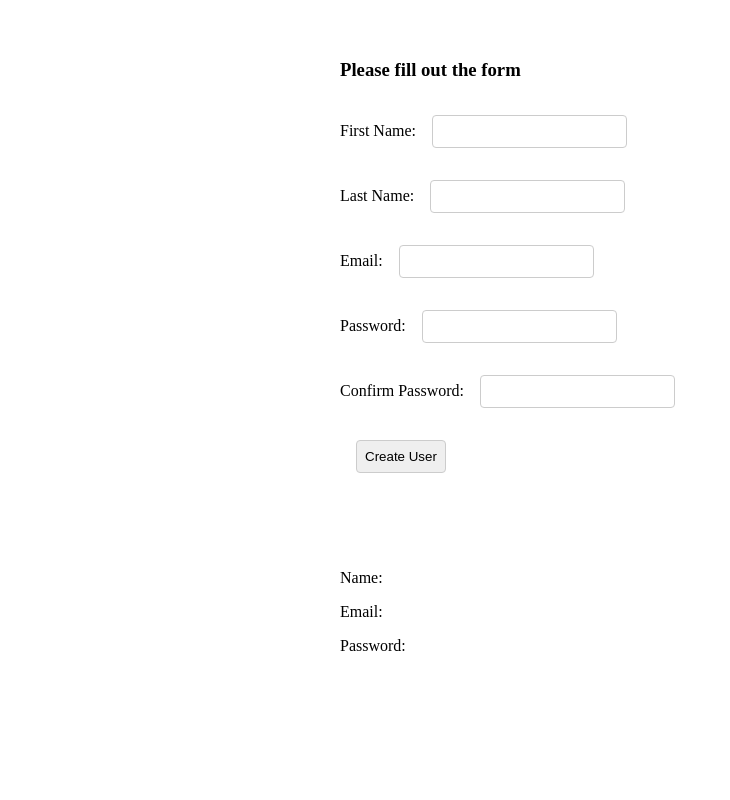
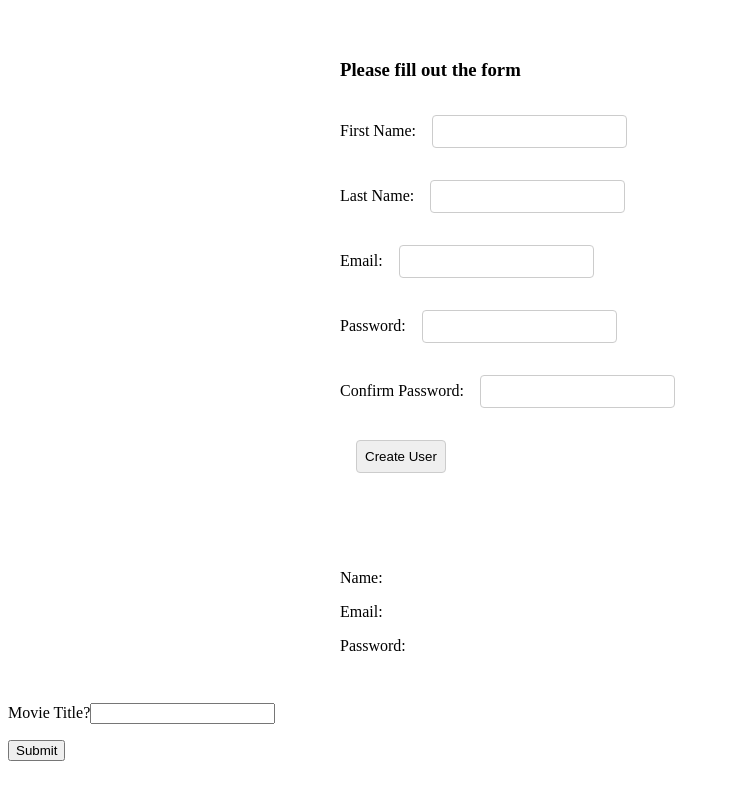
Before and after one commit to eyasq/learn_react, a React (Vite) app: page / in a window 1280 px wide. Shown: the whole page, without its empty margins (0-730 px from the left). Built offline with nearby package versions, Linux system fonts and the light colour scheme.

Commit message:
damn react can be nice for validations

```diff
--- /dev/null
+++ b/components/movieForm.jsx
@@ -0,0 +1,38 @@
+import { useState } from "react";
+
+
+export function MovieForm() {
+    const [title, setTitle] = useState("");
+    const [titleError, setError] = useState("");
+
+    const handleTitle = (e) => {
+        setTitle(e.target.value);
+        if (e.target.value.length < 1) {
+            setError("Title is required!");
+        }
+        else if (e.target.value.length < 3) {
+            setError("Title has to be 3 chars or over!")
+        } else {
+            setError("")
+        }
+        if (!titleError) {
+            setTitle(e.target.value)
+        }
+    }
+    return (
+        <>
+            <div>
+                <form onSubmit={(e) => { e.preventDefault(); }}>
+                    <label htmlFor="movie">Movie Title?</label>
+                    <input type="text" id="movie" onChange={handleTitle} />
+                    <p> {titleError ? titleError : ""}</p>
+                    {titleError ?
+                        <input type="submit" disabled></input> : <input type="submit" ></input>
+                    }
+                </form>
+            </div>
+
+
+        </>
+    )
+}
--- a/components/userForm.jsx
+++ b/components/userForm.jsx
@@ -1,11 +1,11 @@
 import styled from "styled-components";
 import { useState } from "react";
-const Container = styled.div`
+export const Container = styled.div`
     max-width:600px;
     margin:0 auto;
     padding:2rem;
     `
-const Input = styled.input`
+export const Input = styled.input`
     box-sizing:border-box;
     margin:0;
     padding:0.5rem;
@@ -22,7 +22,7 @@ const Button = styled.button`
         color:white;
     }
 `
-export function Form(props) {
+export function Form() {
     const [fName, setfName] = useState("");
     const [lName, setlName] = useState("");
     const [mail, setMail] = useState("");
--- a/src/App.jsx
+++ b/src/App.jsx
@@ -1,6 +1,8 @@
 
 import './App.css'
 import { Form } from '../components/userForm'
+import { MovieForm } from '../components/movieForm'
+
 function App() {
 
 
@@ -8,6 +10,7 @@ function App() {
     <>
 
       <Form></Form>
+      <MovieForm></MovieForm>
 
     </>
   )
```
